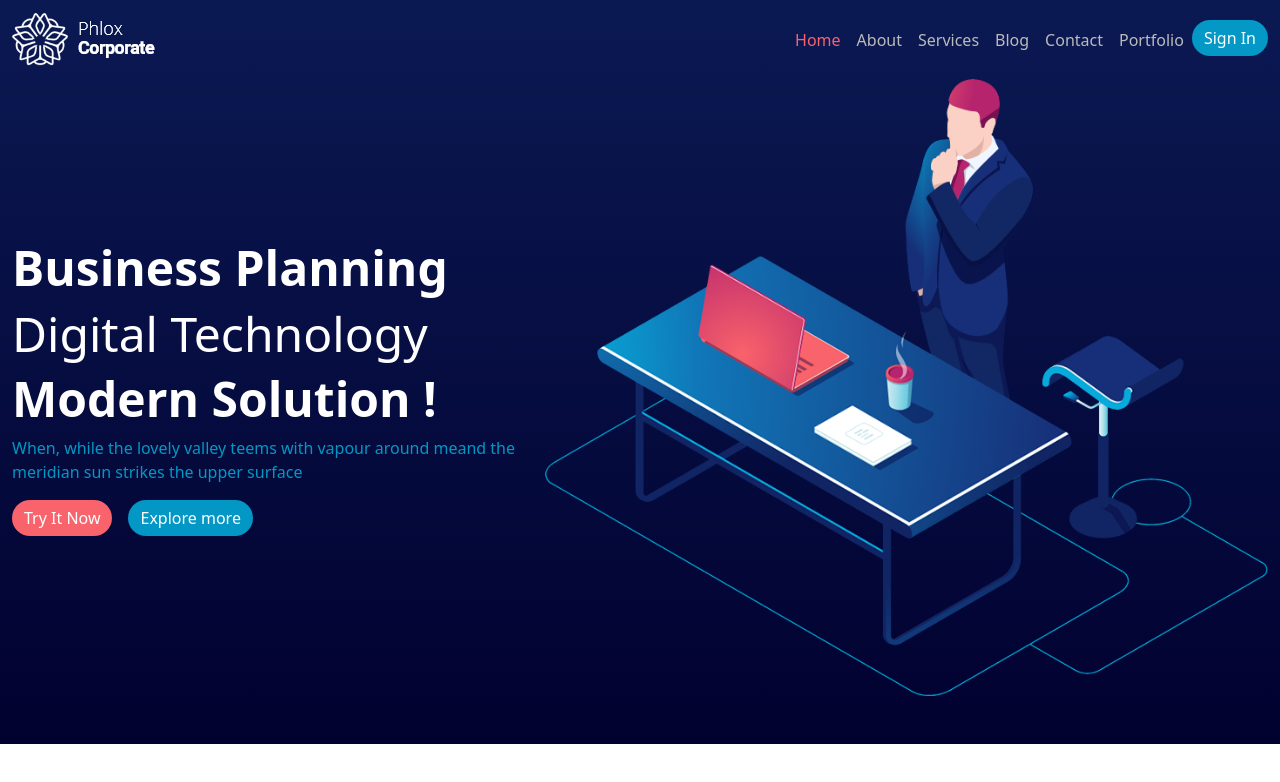
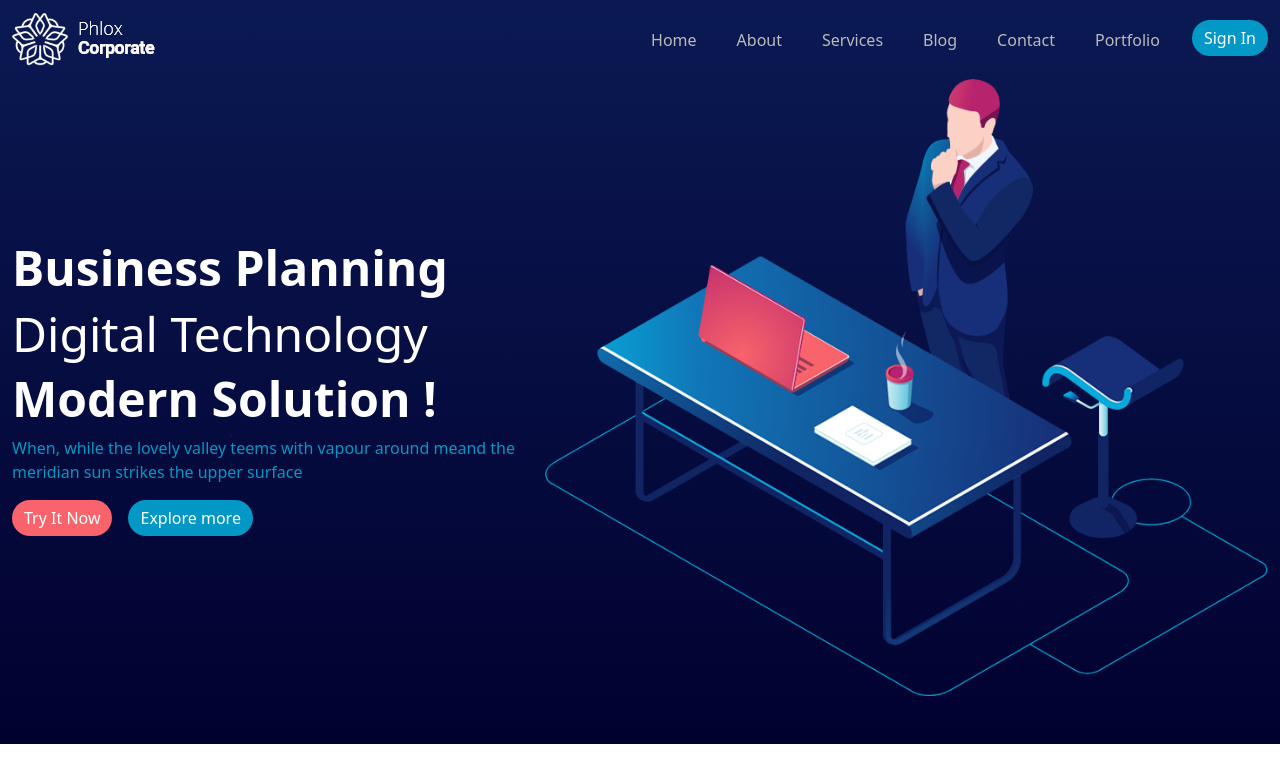
Before and after one commit to MatteoNocera/proj-html-vuejs, a Vue app: page / in a window 1280 px wide. Shown: the top 782 px of the page. Built offline with nearby package versions, Linux system fonts and the light colour scheme.

Commit message:
transform header menu voices dinamically

```diff
--- a/src/assets/scss/app.scss
+++ b/src/assets/scss/app.scss
@@ -34,7 +34,7 @@
         color: var(--corp-land-light);
     }
 
-    .active {
+    .selected {
         color: var(--corp-land-danger-light);
     }
 
--- a/src/components/AppHeader.vue
+++ b/src/components/AppHeader.vue
@@ -1,6 +1,15 @@
 <script>
+
+import { state } from '../state.js'
+
 export default {
     name: 'AppHeader',
+    data() {
+        return {
+            state,
+            active: '',
+        }
+    }
 }
 </script>
 
@@ -13,14 +22,14 @@ export default {
                     <img src="../assets/img/white-logo-2.png" alt="Logo">
                 </a>
                 <div class="" id="">
-                    <div class="navbar-nav">
-                        <a class="nav-link active" aria-current="page" href="#">Home</a>
-                        <a class="nav-link" aria-current="page" href="#">About</a>
-                        <a class="nav-link" aria-current="page" href="#">Services</a>
-                        <a class="nav-link" aria-current="page" href="#">Blog</a>
-                        <a class="nav-link" aria-current="page" href="#">Contact</a>
-                        <a class="nav-link" aria-current="page" href="#">Portfolio</a>
-                        <div>
+                    <div class="navbar-nav gap-4">
+
+                        <a v-for="(voice, index) in state.menu_voices" @click="active = index"
+                            :class="active === index ? 'selected' : ''" class="nav-link" aria-current="page" href="#">{{
+                                voice.name }}</a>
+
+
+                        <div class="">
                             <button class="btn btn-primary rounded-pill btn_focus">Sign In</button>
                         </div>
 
--- /dev/null
+++ b/src/state.js
@@ -0,0 +1,26 @@
+import { reactive } from 'vue';
+
+export const state = reactive({
+
+    // State
+    menu_voices: [
+        {
+            name: 'Home'
+        },
+        {
+            name: 'About'
+        },
+        {
+            name: 'Services'
+        },
+        {
+            name: 'Blog'
+        },
+        {
+            name: 'Contact'
+        },
+        {
+            name: 'Portfolio'
+        },
+    ]
+})
```
